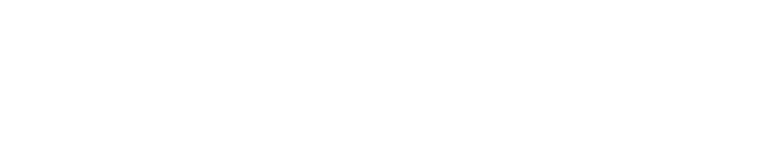
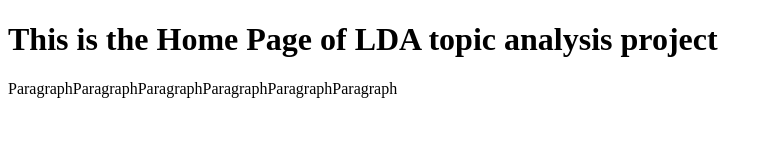
Before and after one commit to d-chien/LDA_Topic_Analysis, a plain HTML site: page index.html in a window 1280 px wide. Shown: the whole page, without its empty margins (0-773 px from the left). Drawn offline with Linux system fonts and the light colour scheme.

Commit message:
update index.html

```diff
--- a/index.html
+++ b/index.html
@@ -5,4 +5,12 @@
     PageTitle Daniel
   </title>
 </head>
+<body>
+  <h1>
+    This is the Home Page of LDA topic analysis project
+  </h1>
+  <p>
+    ParagraphParagraphParagraphParagraphParagraphParagraph
+  </p>
+</body>
 </html>
```
